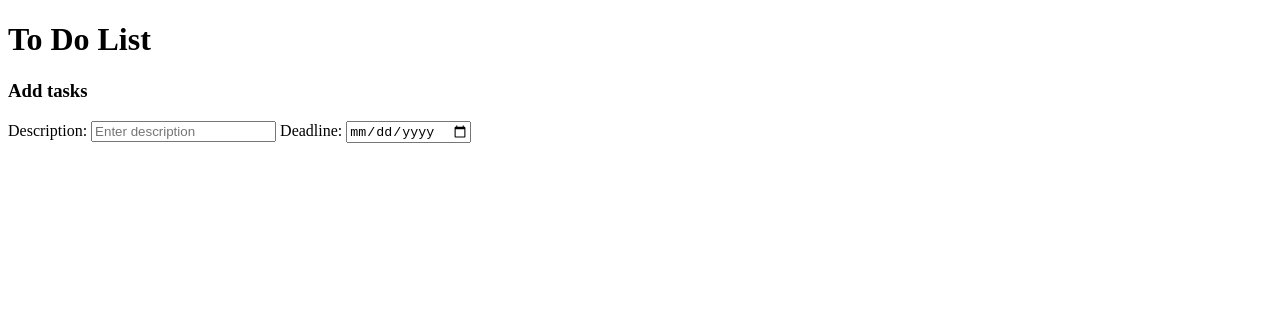
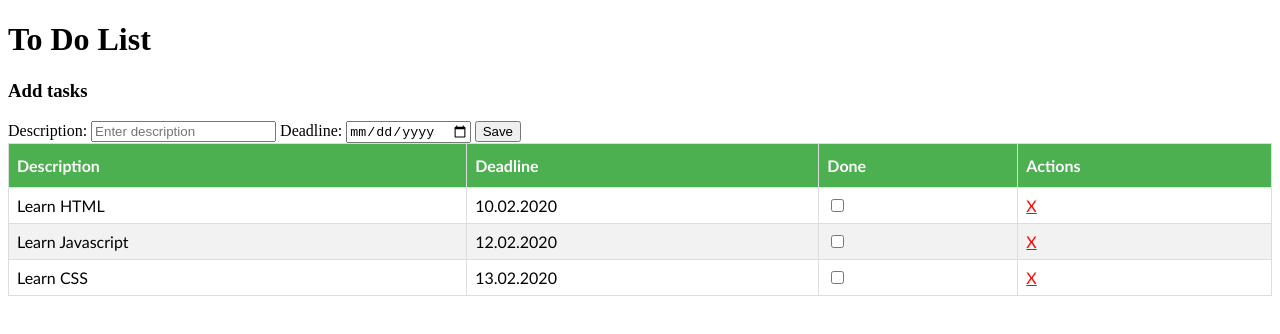
Before and after one commit to Beatrice1805/to-do-list-we-interface, a plain HTML site: page index.html in a window 1280 px wide. Drawn offline with Linux system fonts and the light colour scheme.

Commit message:
added tasks table with styling

```diff
--- /dev/null
+++ b/CSS/style.css
@@ -0,0 +1,25 @@
+#tasks-table {
+    font-family: "Trebuchet MS", Arial, Helvetica, sans-serif;
+    border-collapse: collapse;
+    width: 100%;
+}
+
+#tasks-table td, #tasks-table th {
+    border: 1px solid #ddd;
+    padding: 8px;
+}
+
+#tasks-table tr:nth-child(even){background-color: #f2f2f2;}
+
+#tasks-table tr:hover {background-color: #ddd;}
+
+#tasks-table th {
+    padding-top: 12px;
+    padding-bottom: 12px;
+    text-align: left;
+    background-color: #4CAF50;
+    color: white;
+}
+.delete-task {
+    color: red;
+}
--- a/index.html
+++ b/index.html
@@ -2,19 +2,61 @@
 <html lang="en">
 <head>
     <meta charset="UTF-8">
-    <title>To Do List</title>
+    <title>To do List</title>
+
+    <link type="text/css" rel="stylesheet" href="css/style.css">
 </head>
 <body>
 
 <h1>To Do List</h1>
-<h3>Add tasks</h3>
-<form id="new-task-form">
-    <label for=description-field">Description: </label>
-    <input type="text" id= description-field" placeholder="Enter description"/>
-    <label for="deadline-field">Deadline: </label>
-    <input type="date" id ="deadline-field"/>
+<div id="add-task">
+    <h3>Add tasks</h3>
+    <form id="new-task-form">
+        <label for="description-field">Description: </label>
+        <input type="text" id="description-field" placeholder="Enter description"/>
 
-</form>
+        <label for="deadline-field">Deadline: </label>
+        <input type="date" id="deadline-field"/>
+
+        <input type="submit" value="Save"/>
+    </form>
+</div>
+
+<div>
+    <table id="tasks-table">
+        <thead>
+        <tr>
+            <th>Description</th>
+            <th>Deadline</th>
+            <th>Done</th>
+            <th>Actions</th>
+        </tr>
+        </thead>
+
+        <tbody>
+        <tr>
+            <td>Learn HTML</td>
+            <td>10.02.2020</td>
+            <td><input type="checkbox" data-id="1" class="mark-done"/></td>
+            <td><a href="#" data-id="1" class="delete-task">X</a></td>
+        </tr>
+
+        <tr>
+            <td>Learn Javascript</td>
+            <td>12.02.2020</td>
+            <td><input type="checkbox" data-id="1" class="mark-done"/></td>
+            <td><a href="#" data-id="1" class="delete-task">X</a></td>
+        </tr>
+
+        <tr>
+            <td>Learn CSS</td>
+            <td>13.02.2020</td>
+            <td><input type="checkbox" data-id="1" class="mark-done"/></td>
+            <td><a href="#" data-id="1" class="delete-task">X</a></td>
+        </tr>
+        </tbody>
+    </table>
+</div>
 
 </body>
 </html>
```
